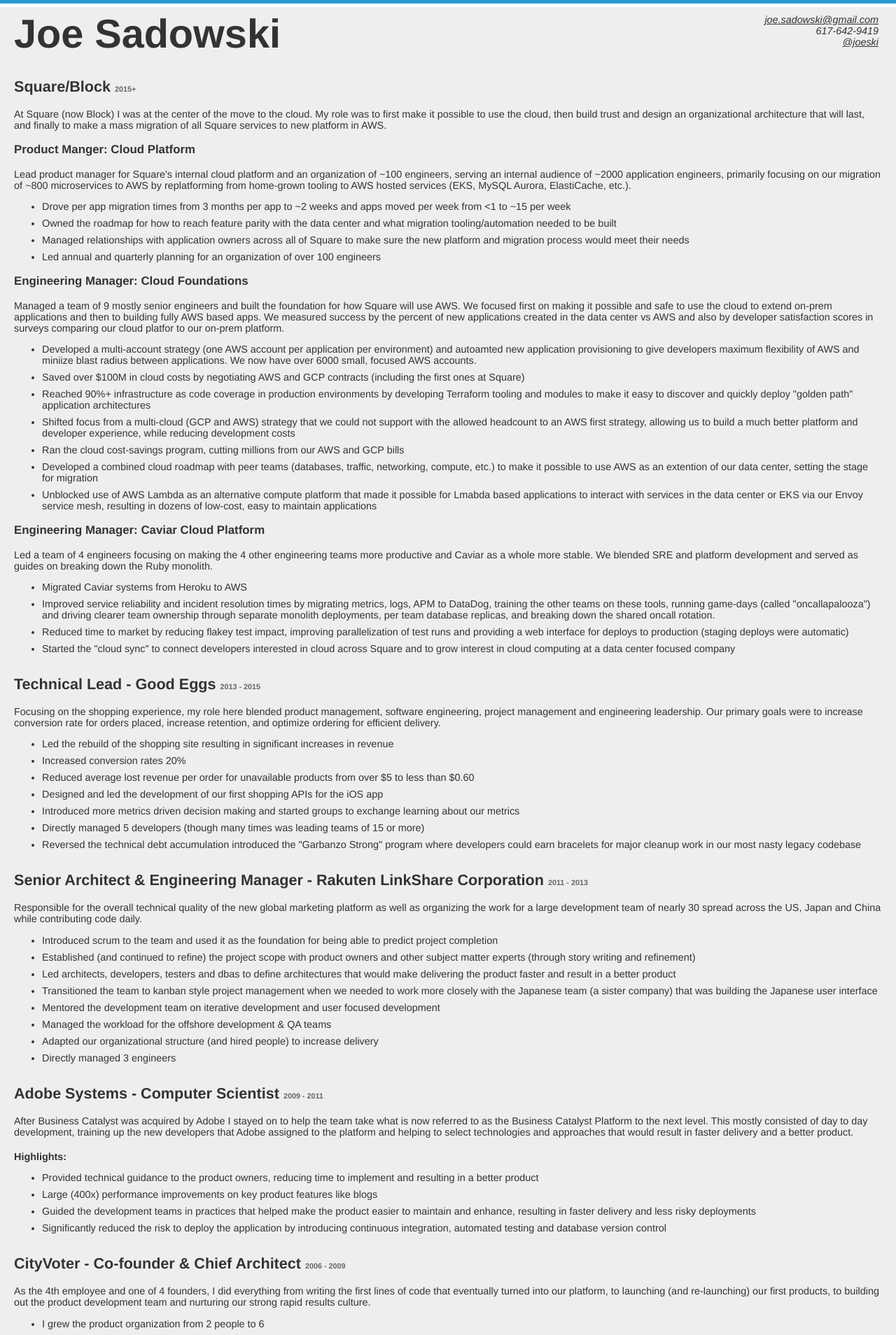
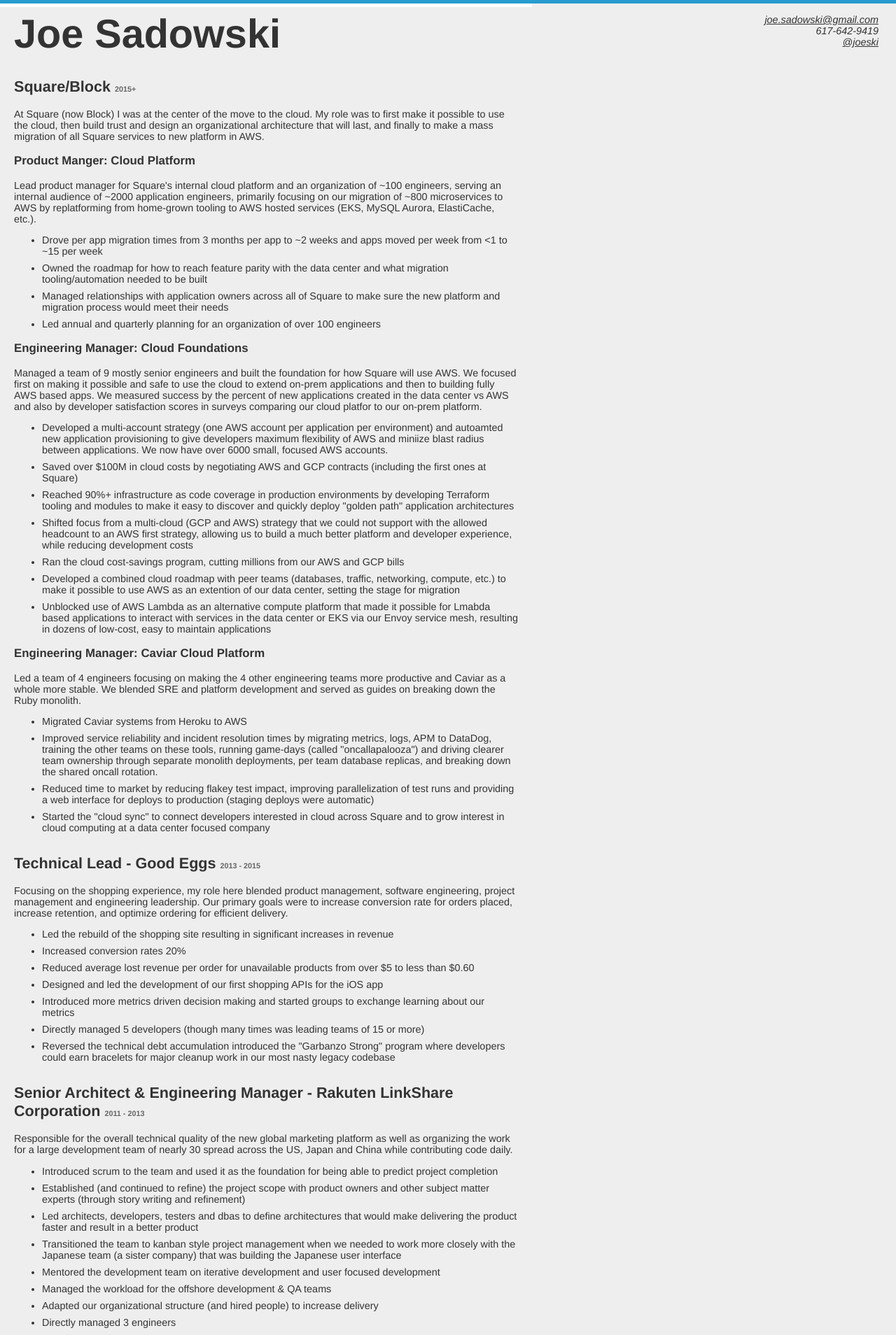
Before and after one commit to TheBigSadowski/thebigsadowski.github.com, a Jekyll site: the page resume/index.html, which Jekyll copies as it is, in a window 1280 px wide. Shown: the top 1908 px of the page at 70% size. Built offline with Jekyll 4.4.1, drawn with Linux system fonts in a browser that asks for light colours.

Commit message:
make it easier to read

```diff
--- a/resume/index.html
+++ b/resume/index.html
@@ -5,7 +5,7 @@
 <title>Joe Sadowski - Resume</title>
 <link rel="stylesheet" href="/style/all.css">
 <style>
-body { font-family: helvetica, arial, sans-serif; font-size: 0.9em; }
+body { font-family: helvetica, arial, sans-serif; font-size: 0.9em; max-width: 50em; margin: 0, auto; }
 address { position: absolute; top: 20px; right: 25px; text-align: right; }
 address a { display: block; }
 h2 span { color: #666; font-size: 50%; }
```
